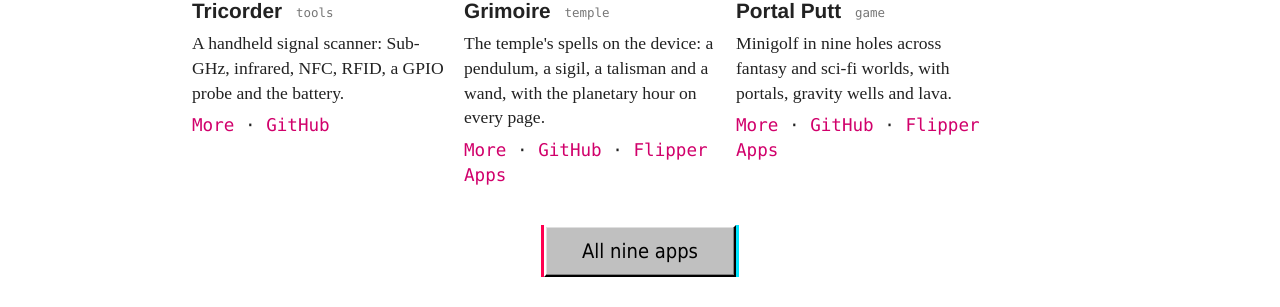
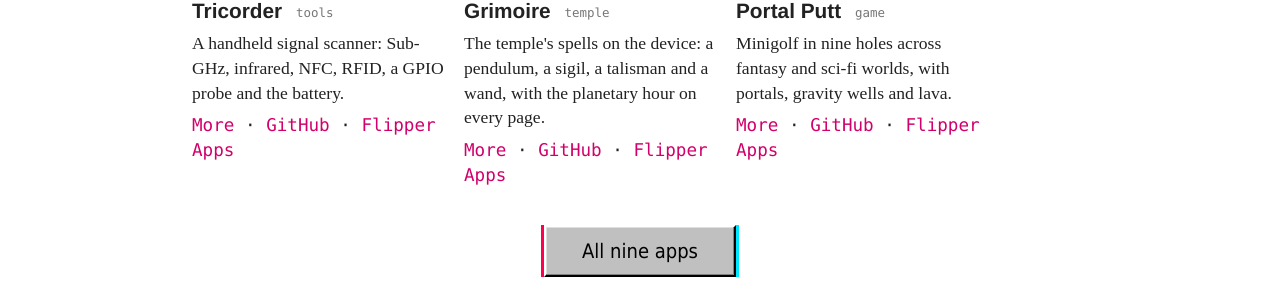
Before and after one commit to rseufert/rseufert.github.io, a Jekyll site: the page built from index.html, in a window 1280 px wide and 900 px high, scrolled down 3709 px. Shown: the part 145-452 px from the top of the window. Built offline with Jekyll 4.4.1, drawn with Linux system fonts in a browser that asks for light colours.

Commit message:
Link Tricorder in the Flipper Apps catalog
Tricorder 0.3 is now published in the catalog. Add its Flipper Apps link
on /flipper/ and on its home page tile.

Co-Authored-By: Claude Opus 5.5 <noreply@anthropic.com>
Claude-Session: https://claude.ai/code/session_015RDTBgG3oYVSZTAaz1gNwq

```diff
--- a/flipper/index.html
+++ b/flipper/index.html
@@ -134,7 +134,7 @@ ufbt launch     # Flipper on USB, qFlipper closed</code></pre>
 <pre><code>python3 -m pip install --upgrade ufbt
 git clone https://github.com/rseufert/tricorder &amp;&amp; cd tricorder
 ufbt launch     # Flipper on USB, qFlipper closed</code></pre>
-		<p class="links"><a href="https://github.com/rseufert/tricorder">GitHub</a> · <a href="https://github.com/rseufert/tricorder#controls">Controls</a> · <a href="https://github.com/rseufert/tricorder#what-it-transmits">What it transmits</a> · <a href="https://github.com/rseufert/tricorder/releases/tag/v0.3">Release 0.3</a> · <a href="https://github.com/rseufert/tricorder/blob/main/docs/changelog.md">Changelog</a></p>
+		<p class="links"><a href="https://github.com/rseufert/tricorder">GitHub</a> · <a href="https://lab.flipper.net/apps/tricorder">Flipper Apps</a> · <a href="https://github.com/rseufert/tricorder#controls">Controls</a> · <a href="https://github.com/rseufert/tricorder#what-it-transmits">What it transmits</a> · <a href="https://github.com/rseufert/tricorder/releases/tag/v0.3">Release 0.3</a> · <a href="https://github.com/rseufert/tricorder/blob/main/docs/changelog.md">Changelog</a></p>
 	</div><!-- /.project -->
 	<div class="project" id="jiggler">
 		<h3><a href="https://github.com/rseufert/jiggler">Jiggler</a> <span class="tag">usb</span></h3>
--- a/index.html
+++ b/index.html
@@ -123,7 +123,7 @@ image: /blog/p2p_film.png
 			<a class="shot" href="/flipper/#tricorder"><img src="/flipper/tricorder.png" width="512" height="256" loading="lazy" alt="Tricorder's RF tab on the Flipper's orange screen: tabs for RF, IR, EMF and TAG down the left with RF highlighted. A filled bar across the top reads &quot;RF 387-464&quot; and &quot;SCAN&quot;, a spectrum of spikes fills the middle with a marker over the tallest, and the bottom line reads &quot;PEAK 445.70 -71dBm&quot;."></a>
 			<h3><a href="/flipper/#tricorder">Tricorder</a> <span class="tag">tools</span></h3>
 			<p>A handheld signal scanner: Sub-GHz, infrared, NFC, RFID, a GPIO probe and the battery.</p>
-			<p class="links"><a href="/flipper/#tricorder">More</a> · <a href="https://github.com/rseufert/tricorder">GitHub</a></p>
+			<p class="links"><a href="/flipper/#tricorder">More</a> · <a href="https://github.com/rseufert/tricorder">GitHub</a> · <a href="https://lab.flipper.net/apps/tricorder">Flipper Apps</a></p>
 		</div><!-- /.project -->
 		<div class="project">
 			<a class="shot" href="/flipper/#grimoire"><img src="/flipper/grimoire_pendulum.png" width="512" height="256" loading="lazy" alt="Grimoire's PENDULUM page on the Flipper's orange screen: a bar across the top reads &quot;PENDULUM&quot; between arrows, a filled box at the left reads &quot;NO&quot; with &quot;side to side&quot; under it, a round board on the right has Y at its top and bottom and N at its sides with the bob to the right of the middle, and the bottom line reads &quot;JUPITER day 3 to 10:17&quot;."></a>
```
